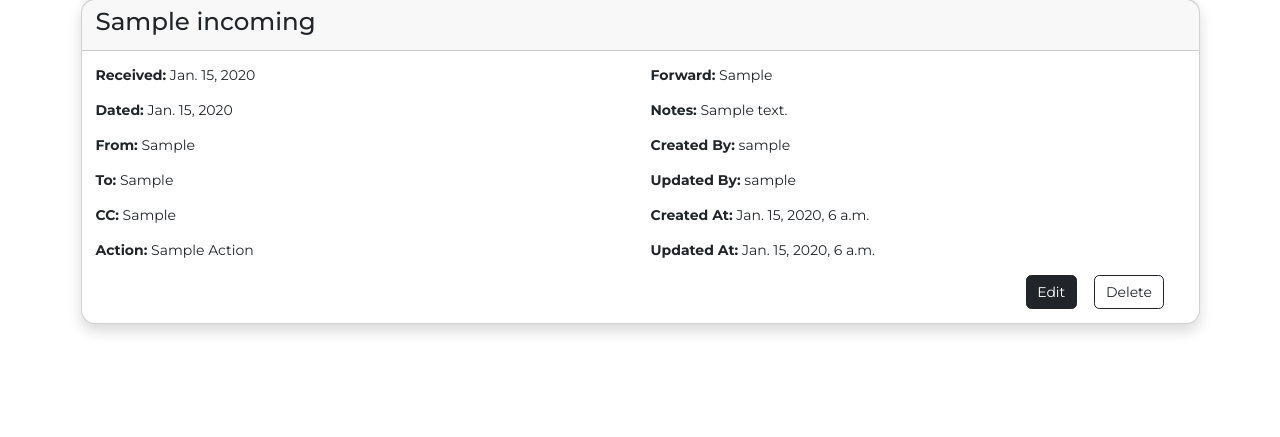
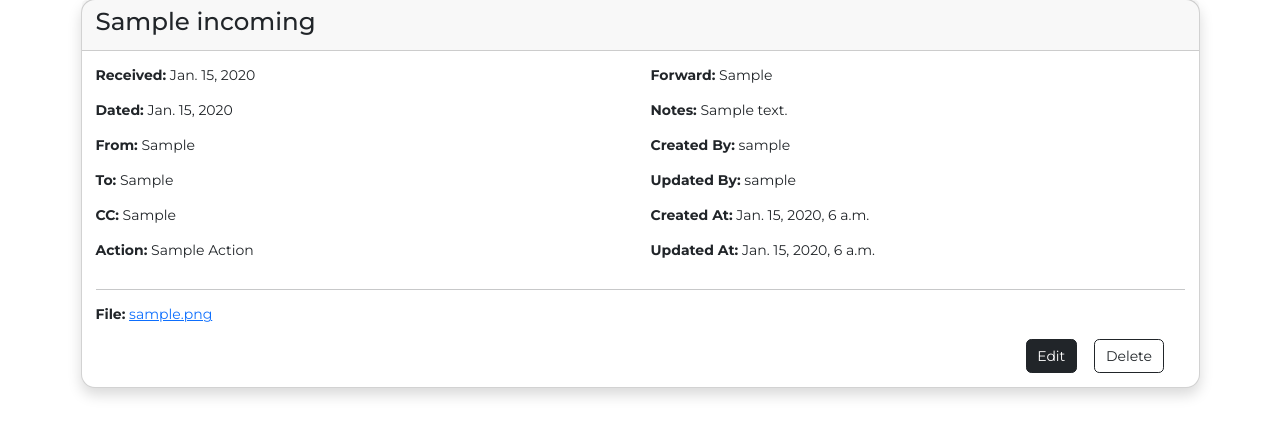
Before and after one commit to swelanauguste/works-correspondance, a Django app: page /detail/1/ in a window 1280 px wide. Shown: the part 85-522 px from the top of the page. Run offline with Django 5.2, Linux system fonts and the light colour scheme; tables that the repository leaves empty hold one stand-in row (values such as "Sample post").

Commit message:
adding files to incoming model

```diff
--- a/app/incoming/forms.py
+++ b/app/incoming/forms.py
@@ -15,6 +15,7 @@ class IncomingForm(forms.ModelForm):
     class Meta:
         model = Incoming
         fields = (
+            "file",
             "subject",
             "received",
             "dated",
--- a/app/incoming/models.py
+++ b/app/incoming/models.py
@@ -26,6 +26,7 @@ class Incoming(models.Model):
     )
     forward = models.CharField(max_length=100, null=True, blank=True)
     notes = models.TextField(blank=True)
+    file = models.FileField(upload_to="incoming/files/", blank=True, null=True)
     created_at = models.DateTimeField(auto_now_add=True)
     updated_at = models.DateTimeField(auto_now=True)
     created_by = models.ForeignKey(
--- a/app/templates/incoming/incoming_detail.html
+++ b/app/templates/incoming/incoming_detail.html
@@ -29,6 +29,13 @@
                     </p>
                 </div>
             </div>
+            <hr>
+            {% if incoming.file %}
+            <p><strong>File:</strong> <a target="_new"
+                    href="{{ incoming.file.url }}">{{ incoming.file.name }}</a>
+            </p>
+            {% endif %}
+
             <div class="text-end me-4">
                 <a class="btn btn-dark me-3"
                     href="{% url 'incoming-update' incoming.pk %}">Edit</a>
--- a/app/templates/incoming/incoming_form.html
+++ b/app/templates/incoming/incoming_form.html
@@ -12,7 +12,8 @@
     </h1>
     <hr>
     <form class="col-lg-4 mx-auto"
-        method="post">
+        method="post"
+        enctype="multipart/form-data">
         {% csrf_token %}
         {{ form|crispy }}
         <div class="text-end">
```
Also changed, not shown: app/incoming/migrations/0003_alter_incoming_options_incoming_file.py (added), 2 other files.
